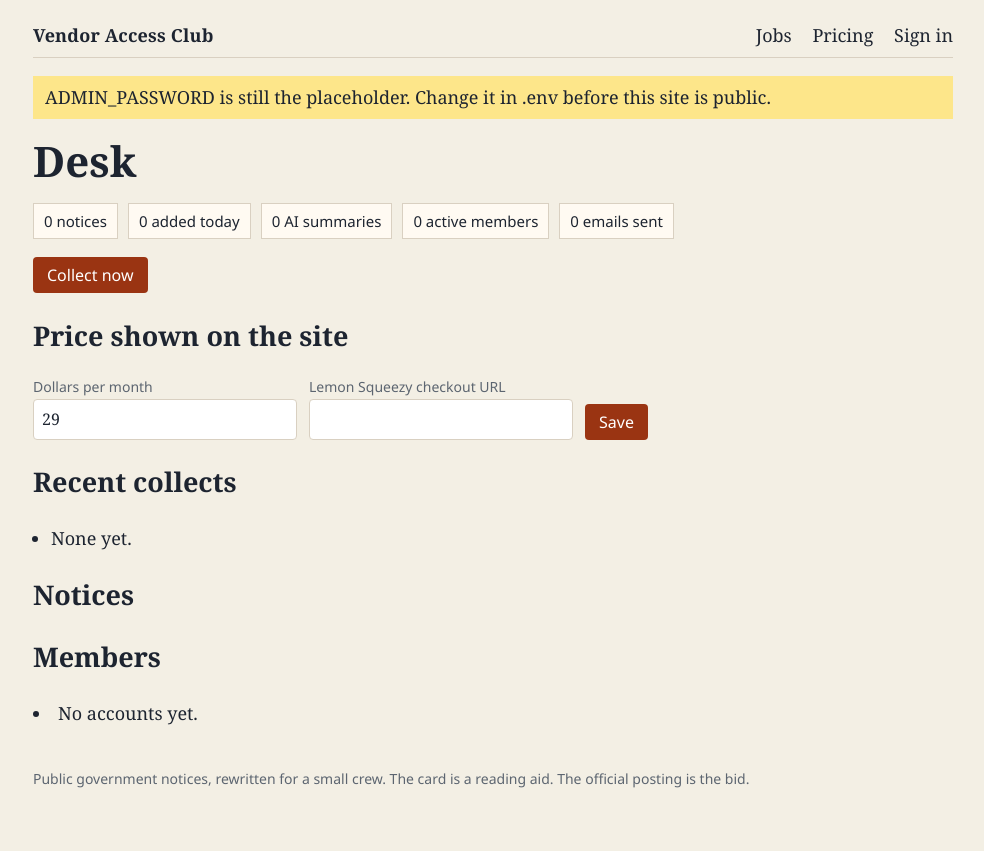
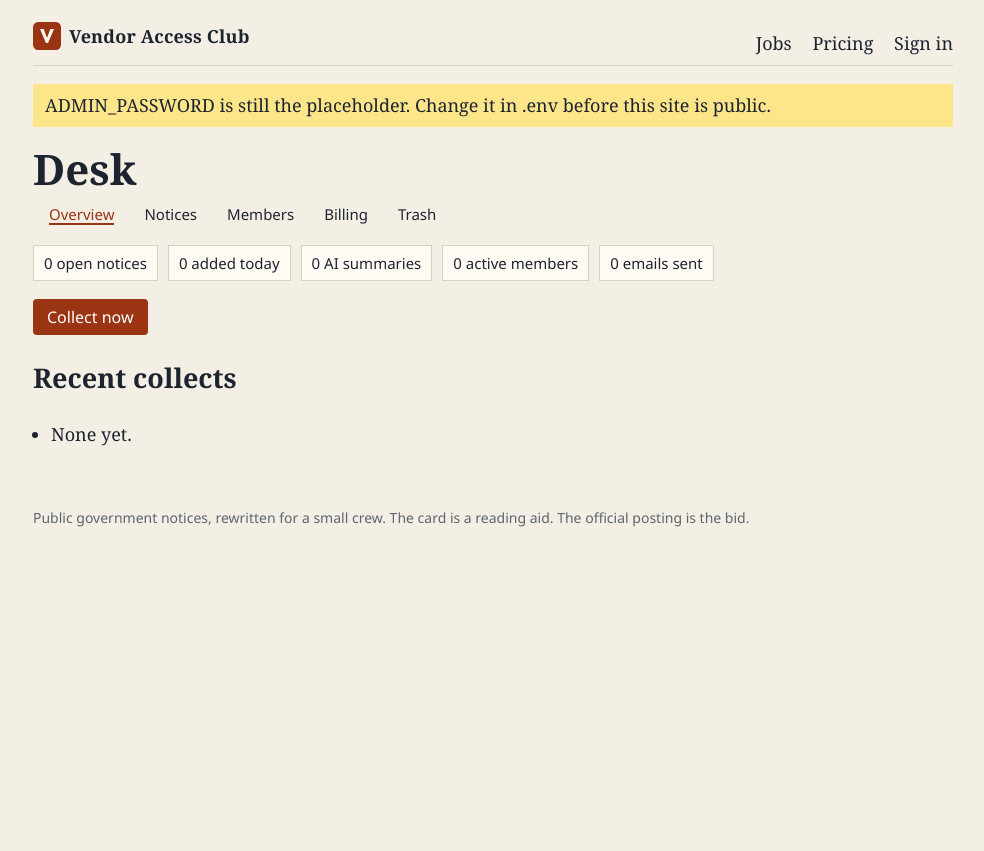
Before and after one commit to longh131/vac2008, a FastAPI app: page /admin in a window 1280 px wide. Shown: the whole page, without its empty margins (147-1131 px from the left). After the commit the page ends 527 px from the top, so only its background shows below. Run offline with FastAPI, Linux system fonts and the light colour scheme; the visitor is signed in with stand-in values (Sample User, id 1).

Commit message:
Let the job list page through more than twenty notices, and split the admin desk so expired bids can be restored from trash.
Co-authored-by: Cursor <cursoragent@cursor.com>

```diff
--- a/app/main.py
+++ b/app/main.py
@@ -1,9 +1,10 @@
 import hashlib
 import secrets
 from datetime import datetime, timedelta
+from urllib.parse import urlencode
 
 from fastapi import FastAPI, Form, HTTPException, Request
-from fastapi.responses import JSONResponse, PlainTextResponse, RedirectResponse, Response
+from fastapi.responses import FileResponse, JSONResponse, PlainTextResponse, RedirectResponse, Response
 from fastapi.staticfiles import StaticFiles
 from fastapi.templating import Jinja2Templates
 from sqlalchemy import func, or_, select
@@ -13,7 +14,7 @@ from app.config import get_settings
 from app.db import SessionLocal
 from app.mailer import read_unsub_token, send_mail
 from app.models import CrawlRun, EmailLog, Favorite, LoginToken, Opportunity, Setting, Subscription, User
-from app.services import CATEGORIES, is_member, preview_draft
+from app.services import CATEGORIES, is_member, preview_draft, retire_expired
 
 settings = get_settings()
 templates = Jinja2Templates(directory="app/templates")
@@ -57,23 +58,35 @@ def create_app() -> FastAPI:
         finally:
             db.close()
 
+    @app.get("/favicon.ico", include_in_schema=False)
+    def favicon():
+        return FileResponse("app/static/favicon.ico")
+
     @app.get("/")
-    def home(request: Request, state: str = "", category: str = "", q: str = ""):
+    def home(request: Request, state: str = "", category: str = "", q: str = "", page: int = 1):
         db = _db(request)
-        rows = _listing(db, state, category, q)
+        rows, page, pages = _listing(db, state, category, q, page)
+        filters = urlencode({key: value for key, value in {
+            "state": state if state in {"TX", "FL"} else "",
+            "category": category if category in CATEGORIES else "",
+            "q": q.strip(),
+        }.items() if value})
         return _render(request, "home.html", {
             "rows": rows,
             "state": state,
             "category": category,
             "q": q,
             "categories": CATEGORIES,
+            "page": page,
+            "pages": pages,
+            "filters": filters,
         })
 
     @app.get("/opportunities/{item_id}")
     def detail(request: Request, item_id: int):
         db = _db(request)
         item = db.get(Opportunity, item_id)
-        if not item:
+        if not item or item.status == "deleted":
             raise HTTPException(404)
         user = _user(request, db)
         member = _member(db, user)
@@ -267,24 +280,32 @@ def create_app() -> FastAPI:
             db.close()
 
     @app.get("/admin")
-    def admin(request: Request):
+    def admin(request: Request, tab: str = "desk"):
         if not request.session.get("admin"):
             return _render(request, "admin_login.html", {})
+        if tab not in {"desk", "notices", "members", "billing", "trash"}:
+            tab = "desk"
         db = _db(request)
+        retire_expired(db)
         stats = {
-            "opportunities": db.scalar(select(func.count()).select_from(Opportunity)) or 0,
+            "opportunities": db.scalar(select(func.count()).select_from(Opportunity).where(Opportunity.status == "active")) or 0,
             "today": db.scalar(select(func.count()).select_from(Opportunity).where(Opportunity.published_at >= datetime.utcnow().replace(hour=0, minute=0, second=0, microsecond=0))) or 0,
             "ai_ok": db.scalar(select(func.count()).select_from(Opportunity).where(Opportunity.ai_status == "ok")) or 0,
             "members": db.scalar(select(func.count()).select_from(Subscription).where(Subscription.status == "active")) or 0,
             "mails": db.scalar(select(func.count()).select_from(EmailLog).where(EmailLog.status == "sent")) or 0,
         }
         runs = db.scalars(select(CrawlRun).order_by(CrawlRun.id.desc()).limit(8)).all()
-        rows = db.scalars(select(Opportunity).order_by(Opportunity.id.desc()).limit(30)).all()
-        users = db.scalars(select(User).order_by(User.id.desc()).limit(20)).all()
+        rows = db.scalars(select(Opportunity).where(Opportunity.status != "deleted").order_by(Opportunity.id.desc()).limit(40)).all()
+        trash = db.scalars(select(Opportunity).where(Opportunity.status == "deleted").order_by(Opportunity.updated_at.desc()).limit(40)).all()
+        users = db.scalars(select(User).order_by(User.id.desc()).limit(40)).all()
         subs = {row.user_id: row.status for row in db.scalars(select(Subscription)).all()}
         price = _setting(db, "display_price", "29")
         checkout = _setting(db, "checkout_url", settings.lemonsqueezy_checkout_url)
-        return _render(request, "admin.html", {"stats": stats, "runs": runs, "rows": rows, "users": users, "subs": subs, "price": price, "checkout": checkout, "warn_password": settings.admin_password == "replace-me"})
+        return _render(request, "admin.html", {
+            "tab": tab, "stats": stats, "runs": runs, "rows": rows, "trash": trash,
+            "users": users, "subs": subs, "price": price, "checkout": checkout,
+            "warn_password": settings.admin_password == "replace-me",
+        })
 
     @app.post("/admin/login")
     def admin_login(request: Request, password: str = Form(...)):
@@ -319,13 +340,51 @@ def create_app() -> FastAPI:
             return RedirectResponse("/admin", status_code=303)
         db = _db(request)
         item = db.get(Opportunity, item_id)
-        if item and status in {"active", "hidden", "expired"}:
+        if item and status in {"active", "hidden"} and item.status != "deleted":
             item.status = status
             item.title_clean = title_clean[:500]
             item.fit_score = max(1, min(100, fit_score))
             item.updated_at = datetime.utcnow()
             db.commit()
-        return RedirectResponse("/admin", status_code=303)
+        return RedirectResponse("/admin?tab=notices", status_code=303)
+
+    @app.post("/admin/opportunities/{item_id}/delete")
+    def admin_delete(request: Request, item_id: int):
+        if not request.session.get("admin"):
+            return RedirectResponse("/admin", status_code=303)
+        db = _db(request)
+        item = db.get(Opportunity, item_id)
+        if item and item.status != "deleted":
+            item.status = "deleted"
+            item.updated_at = datetime.utcnow()
+            db.commit()
+        return RedirectResponse("/admin?tab=notices", status_code=303)
+
+    @app.post("/admin/trash/{item_id}/restore")
+    def admin_restore(request: Request, item_id: int):
+        if not request.session.get("admin"):
+            return RedirectResponse("/admin", status_code=303)
+        db = _db(request)
+        item = db.get(Opportunity, item_id)
+        if item and item.status == "deleted":
+            still_open = item.deadline_at is None or item.deadline_at >= datetime.utcnow()
+            item.status = "active" if still_open else "hidden"
+            item.updated_at = datetime.utcnow()
+            db.commit()
+        return RedirectResponse("/admin?tab=trash", status_code=303)
+
+    @app.post("/admin/trash/{item_id}/purge")
+    def admin_purge(request: Request, item_id: int):
+        if not request.session.get("admin"):
+            return RedirectResponse("/admin", status_code=303)
+        db = _db(request)
+        item = db.get(Opportunity, item_id)
+        if item and item.status == "deleted":
+            for saved in db.scalars(select(Favorite).where(Favorite.opportunity_id == item.id)).all():
+                db.delete(saved)
+            db.delete(item)
+            db.commit()
+        return RedirectResponse("/admin?tab=trash", status_code=303)
 
     @app.post("/admin/settings")
     def admin_settings(request: Request, display_price: str = Form(...), checkout_url: str = Form("")):
@@ -335,7 +394,7 @@ def create_app() -> FastAPI:
         _put_setting(db, "display_price", display_price.strip() or "29")
         _put_setting(db, "checkout_url", checkout_url.strip())
         db.commit()
-        return RedirectResponse("/admin", status_code=303)
+        return RedirectResponse("/admin?tab=billing", status_code=303)
 
     @app.post("/admin/members/{user_id}")
     def admin_member(request: Request, user_id: int, status: str = Form(...)):
@@ -353,7 +412,7 @@ def create_app() -> FastAPI:
         if status == "active":
             sub.current_period_end = datetime.utcnow() + timedelta(days=30)
         db.commit()
-        return RedirectResponse("/admin", status_code=303)
+        return RedirectResponse("/admin?tab=members", status_code=303)
 
     return app
 
@@ -403,7 +462,8 @@ def _checkout(db: Session, user: User | None) -> str:
     return url
 
 
-def _listing(db: Session, state: str, category: str, q: str):
+def _listing(db: Session, state: str, category: str, q: str, page: int = 1):
+    retire_expired(db)
     stmt = select(Opportunity).where(Opportunity.status == "active").where(
         or_(Opportunity.deadline_at.is_(None), Opportunity.deadline_at >= datetime.utcnow())
     )
@@ -420,7 +480,11 @@ def _listing(db: Session, state: str, category: str, q: str):
     ))
     if real:
         stmt = stmt.where(Opportunity.source_key != "seed")
-    return db.scalars(stmt.order_by(Opportunity.published_at.desc()).limit(20)).all()
+    total = db.scalar(select(func.count()).select_from(stmt.subquery())) or 0
+    pages = max(1, (total + 19) // 20)
+    page = min(max(page, 1), pages)
+    rows = db.scalars(stmt.order_by(Opportunity.published_at.desc()).offset((page - 1) * 20).limit(20)).all()
+    return rows, page, pages
 
 
 def _render(request: Request, name: str, extra: dict):
--- a/app/static/site.css
+++ b/app/static/site.css
@@ -22,7 +22,13 @@ a { color: var(--copper); }
   padding: 22px 0 8px;
   border-bottom: 1px solid var(--line);
 }
-.brand { color: var(--ink); font-weight: 700; text-decoration: none; letter-spacing: 0.01em; }
+.brand { display: inline-flex; align-items: center; gap: 8px; color: var(--ink); font-weight: 700; text-decoration: none; letter-spacing: 0.01em; }
+.brand img { display: block; }
+.tabs { display: flex; flex-wrap: wrap; gap: 14px; margin: 12px 0 20px; font: 15px/1.2 "Segoe UI", sans-serif; }
+.tabs a { color: var(--ink); text-decoration: none; }
+.tabs a.on { color: var(--copper); border-bottom: 2px solid var(--copper); }
+.pager { display: flex; gap: 16px; align-items: center; font: 15px/1.2 "Segoe UI", sans-serif; }
+button.quiet { background: transparent; color: var(--copper); border: 1px solid var(--line); }
 nav a { margin-left: 16px; color: var(--ink); text-decoration: none; }
 nav a:hover { text-decoration: underline; }
 .hero { padding: 36px 0 8px; }
--- a/app/templates/admin.html
+++ b/app/templates/admin.html
@@ -4,40 +4,62 @@
 <section class="admin">
   {% if warn_password %}<p class="flash">ADMIN_PASSWORD is still the placeholder. Change it in .env before this site is public.</p>{% endif %}
   <h1>Desk</h1>
+  <nav class="tabs">
+    <a href="/admin?tab=desk" {% if tab == 'desk' %}class="on"{% endif %}>Overview</a>
+    <a href="/admin?tab=notices" {% if tab == 'notices' %}class="on"{% endif %}>Notices</a>
+    <a href="/admin?tab=members" {% if tab == 'members' %}class="on"{% endif %}>Members</a>
+    <a href="/admin?tab=billing" {% if tab == 'billing' %}class="on"{% endif %}>Billing</a>
+    <a href="/admin?tab=trash" {% if tab == 'trash' %}class="on"{% endif %}>Trash</a>
+  </nav>
+
+  {% if tab == 'desk' %}
   <ul class="stats">
-    <li>{{ stats.opportunities }} notices</li>
+    <li>{{ stats.opportunities }} open notices</li>
     <li>{{ stats.today }} added today</li>
     <li>{{ stats.ai_ok }} AI summaries</li>
     <li>{{ stats.members }} active members</li>
     <li>{{ stats.mails }} emails sent</li>
   </ul>
   <form method="post" action="/admin/crawl"><button type="submit">Collect now</button></form>
+  <h2>Recent collects</h2>
+  <ul class="plain">
+    {% for run in runs %}
+    <li>#{{ run.id }} found {{ run.found }}, new {{ run.inserted }}, updated {{ run.updated }}{% if run.error %} — {{ run.error }}{% endif %}</li>
+    {% else %}<li>None yet.</li>{% endfor %}
+  </ul>
+  {% endif %}
+
+  {% if tab == 'billing' %}
   <h2>Price shown on the site</h2>
   <form method="post" action="/admin/settings" class="stack">
     <label>Dollars per month <input name="display_price" value="{{ price }}"></label>
     <label>Lemon Squeezy checkout URL <input name="checkout_url" value="{{ checkout }}"></label>
     <button type="submit">Save</button>
   </form>
-  <h2>Recent collects</h2>
-  <ul class="plain">
-    {% for run in runs %}
-    <li>#{{ run.id }} found {{ run.found }}, new {{ run.inserted }}, updated {{ run.updated }}{% if run.error %} — {{ run.error }}{% endif %}</li>
-    {% else %}<li>None yet.</li>{% endfor %}
-  </ul>
+  {% endif %}
+
+  {% if tab == 'notices' %}
   <h2>Notices</h2>
+  <p class="empty">Past the due date, a notice moves to Trash on its own. You can also move one there by hand.</p>
   {% for item in rows %}
   <form method="post" action="/admin/opportunities/{{ item.id }}" class="edit">
     <input name="title_clean" value="{{ item.title_clean }}">
     <input name="fit_score" type="number" min="1" max="100" value="{{ item.fit_score }}">
     <select name="status">
-      {% for name in ['active', 'hidden', 'expired'] %}
+      {% for name in ['active', 'hidden'] %}
       <option value="{{ name }}" {% if item.status == name %}selected{% endif %}>{{ name }}</option>
       {% endfor %}
     </select>
     <button type="submit">Save</button>
-    <span>{{ item.state }} · {{ item.source_key }}</span>
+    <span>{{ item.state }} · {{ item.deadline_text or "no date" }}</span>
   </form>
-  {% endfor %}
+  <form method="post" action="/admin/opportunities/{{ item.id }}/delete" class="edit">
+    <button type="submit" class="quiet">Move to trash</button>
+  </form>
+  {% else %}<p class="empty">No notices on the desk.</p>{% endfor %}
+  {% endif %}
+
+  {% if tab == 'members' %}
   <h2>Members</h2>
   {% for person in users %}
   <form method="post" action="/admin/members/{{ person.id }}" class="edit">
@@ -49,6 +71,20 @@
     </select>
     <button type="submit">Set</button>
   </form>
-  {% else %}<li>No accounts yet.</li>{% endfor %}
+  {% else %}<p class="empty">No accounts yet.</p>{% endfor %}
+  {% endif %}
+
+  {% if tab == 'trash' %}
+  <h2>Trash</h2>
+  <p class="empty">Restore puts an open notice back on the site. One whose date has passed stays off the public list.</p>
+  {% for item in trash %}
+  <div class="edit">
+    <span>{{ item.title_clean }}</span>
+    <span>{{ item.state }} · {{ item.deadline_text or "no date" }}</span>
+    <form method="post" action="/admin/trash/{{ item.id }}/restore"><button type="submit">Restore</button></form>
+    <form method="post" action="/admin/trash/{{ item.id }}/purge"><button type="submit" class="quiet">Delete forever</button></form>
+  </div>
+  {% else %}<p class="empty">Trash is empty.</p>{% endfor %}
+  {% endif %}
 </section>
 {% endblock %}
--- a/app/templates/base.html
+++ b/app/templates/base.html
@@ -6,11 +6,13 @@
   <title>{% block title %}Vendor Access Club{% endblock %}</title>
   <meta name="description" content="{% block description %}Plain-English government bids in Texas and Florida for a 1 to 10 person shop.{% endblock %}">
   <link rel="canonical" href="https://{{ domain }}{{ request.url.path }}">
+  <link rel="icon" href="/favicon.ico" sizes="any">
+  <link rel="icon" href="/static/logo.svg" type="image/svg+xml">
   <link rel="stylesheet" href="/static/site.css">
 </head>
 <body>
   <header class="top">
-    <a class="brand" href="/">Vendor Access Club</a>
+    <a class="brand" href="/"><img src="/static/logo.svg" alt="" width="28" height="28"> Vendor Access Club</a>
     <nav>
       <a href="/">Jobs</a>
       <a href="/pricing">Pricing</a>
--- a/jobs/crawl.py
+++ b/jobs/crawl.py
@@ -143,6 +143,9 @@ def run_crawl(db: Session) -> CrawlRun:
                     time.sleep(1.2)
     except Exception as exc:
         errors.append(str(exc))
+    from app.services import retire_expired
+
+    retire_expired(db)
     run.error = "\n".join(errors)[:4000]
     run.finished_at = datetime.utcnow()
     db.commit()
```
Also changed, not shown: app/services.py (+15 -0 lines), app/templates/home.html (+7 -0 lines), tests/test_site.py (+1 -1 lines), app/static/favicon.ico (added), app/static/logo.svg (added).
